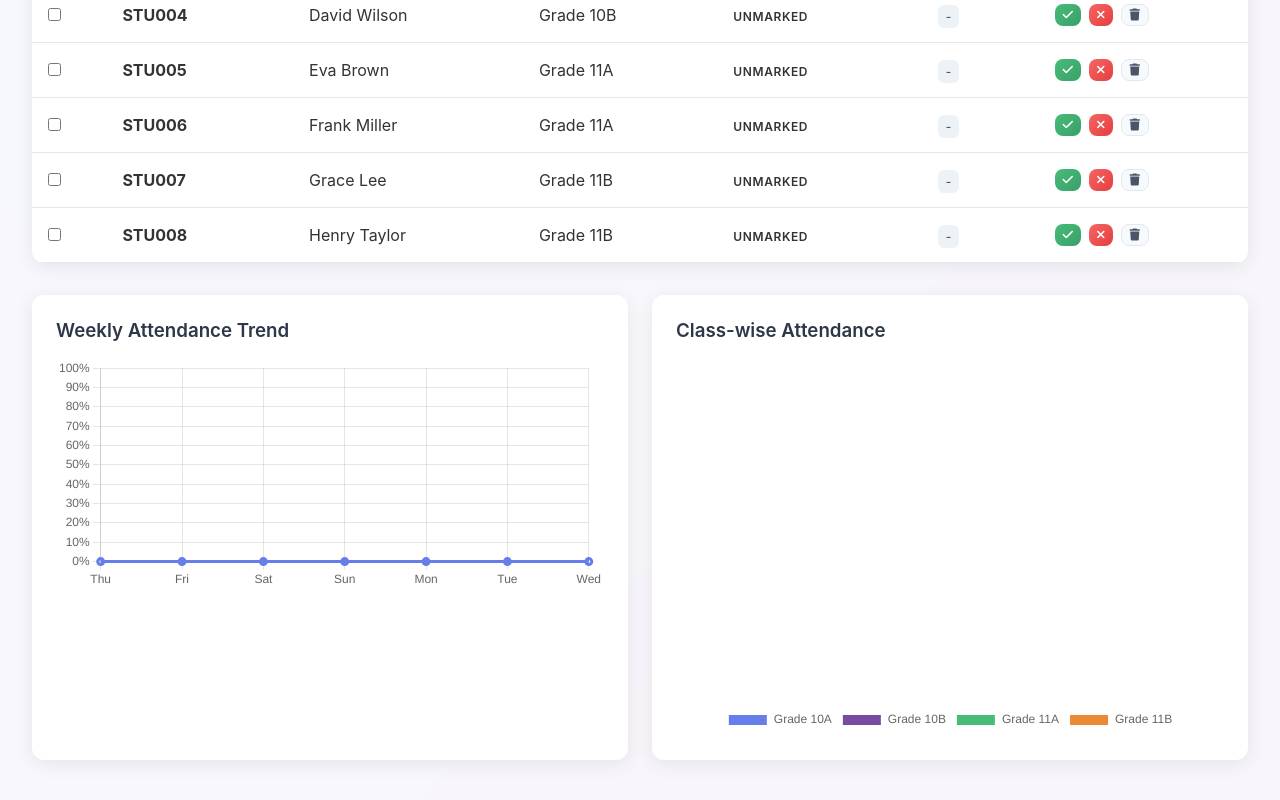
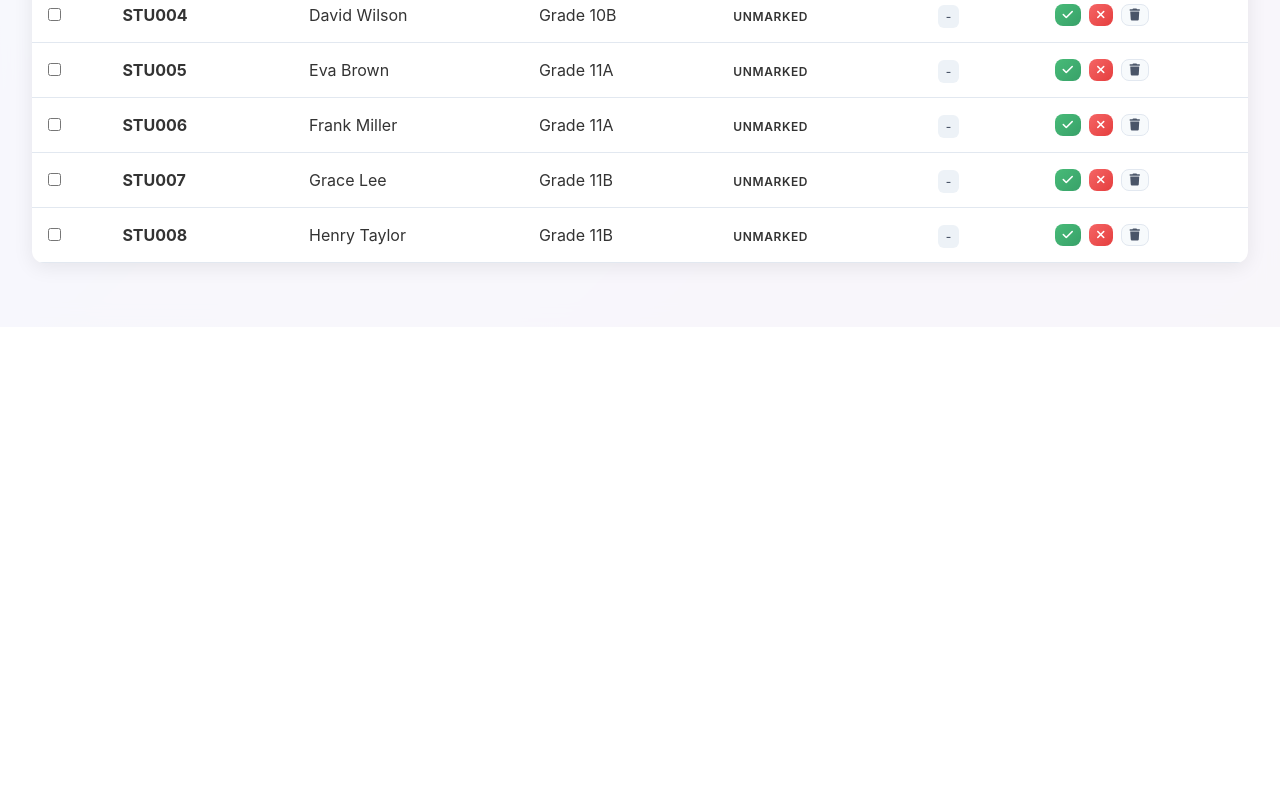
Before and after one commit to vinodff/git-sample-push, a website: page index.html in a window 1280 px wide. Shown: the part 642-1442 px from the top of the page. After the commit the page ends 969 px from the top, so only its background shows below. Drawn offline with nearby package versions, Linux system fonts and the light colour scheme; animation ran at ten frames a second.

Commit message:
Remove graphs from attendance tracker

```diff
--- a/app.js
+++ b/app.js
@@ -9,7 +9,6 @@ class AttendanceTracker {
         this.loadInitialData();
         this.updateStats();
         this.renderAttendanceTable();
-        this.initializeCharts();
     }
 
     initializeElements() {
@@ -291,128 +290,6 @@ class AttendanceTracker {
         document.getElementById('attendanceRate').textContent = `${attendanceRate}%`;
     }
 
-    initializeCharts() {
-        this.initWeeklyChart();
-        this.initClassChart();
-    }
-
-    initWeeklyChart() {
-        const ctx = document.getElementById('weeklyChart').getContext('2d');
-        const weekData = this.getWeeklyData();
-
-        new Chart(ctx, {
-            type: 'line',
-            data: {
-                labels: weekData.labels,
-                datasets: [{
-                    label: 'Attendance Rate (%)',
-                    data: weekData.data,
-                    borderColor: '#667eea',
-                    backgroundColor: 'rgba(102, 126, 234, 0.1)',
-                    borderWidth: 3,
-                    fill: true,
-                    tension: 0.4
-                }]
-            },
-            options: {
-                responsive: true,
-                maintainAspectRatio: false,
-                plugins: {
-                    legend: {
-                        display: false
-                    }
-                },
-                scales: {
-                    y: {
-                        beginAtZero: true,
-                        max: 100,
-                        ticks: {
-                            callback: function(value) {
-                                return value + '%';
-                            }
-                        }
-                    }
-                }
-            }
-        });
-    }
-
-    initClassChart() {
-        const ctx = document.getElementById('classChart').getContext('2d');
-        const classData = this.getClassData();
-
-        new Chart(ctx, {
-            type: 'doughnut',
-            data: {
-                labels: classData.labels,
-                datasets: [{
-                    data: classData.data,
-                    backgroundColor: [
-                        '#667eea',
-                        '#764ba2',
-                        '#48bb78',
-                        '#ed8936',
-                        '#f56565',
-                        '#9f7aea'
-                    ]
-                }]
-            },
-            options: {
-                responsive: true,
-                maintainAspectRatio: false,
-                plugins: {
-                    legend: {
-                        position: 'bottom'
-                    }
-                }
-            }
-        });
-    }
-
-    getWeeklyData() {
-        const labels = [];
-        const data = [];
-        const today = new Date();
-
-        for (let i = 6; i >= 0; i--) {
-            const date = new Date(today);
-            date.setDate(today.getDate() - i);
-            const dateKey = date.toISOString().split('T')[0];
-
-            labels.push(date.toLocaleDateString('en-US', { weekday: 'short' }));
-
-            const dayAttendance = this.attendance[dateKey] || {};
-            const totalStudents = this.students.length;
-            const presentCount = Object.values(dayAttendance).filter(a => a.status === 'present').length;
-            const rate = totalStudents > 0 ? Math.round((presentCount / totalStudents) * 100) : 0;
-
-            data.push(rate);
-        }
-
-        return { labels, data };
-    }
-
-    getClassData() {
-        const classes = [...new Set(this.students.map(student => student.class))];
-        const dateKey = this.currentDate;
-        const todayAttendance = this.attendance[dateKey] || {};
-
-        const labels = [];
-        const data = [];
-
-        classes.forEach(className => {
-            const classStudents = this.students.filter(student => student.class === className);
-            const presentCount = classStudents.filter(student =>
-                todayAttendance[student.id]?.status === 'present'
-            ).length;
-
-            labels.push(className);
-            data.push(presentCount);
-        });
-
-        return { labels, data };
-    }
-
     exportData() {
         const exportData = {
             students: this.students,
--- a/index.html
+++ b/index.html
@@ -132,19 +132,6 @@
                 </div>
             </section>
 
-            <!-- Analytics Section -->
-            <section class="analytics-section">
-                <div class="analytics-grid">
-                    <div class="chart-container">
-                        <h3>Weekly Attendance Trend</h3>
-                        <canvas id="weeklyChart"></canvas>
-                    </div>
-                    <div class="chart-container">
-                        <h3>Class-wise Attendance</h3>
-                        <canvas id="classChart"></canvas>
-                    </div>
-                </div>
-            </section>
         </main>
     </div>
 
@@ -185,7 +172,6 @@
     <!-- Toast Notifications -->
     <div id="toastContainer" class="toast-container"></div>
 
-    <script src="https://cdn.jsdelivr.net/npm/chart.js"></script>
     <script src="app.js"></script>
 </body>
 </html>
--- a/styles.css
+++ b/styles.css
@@ -295,30 +295,6 @@ label {
     font-weight: 500;
 }
 
-/* Analytics Section */
-.analytics-section {
-    margin-bottom: 2rem;
-}
-
-.analytics-grid {
-    display: grid;
-    grid-template-columns: repeat(auto-fit, minmax(400px, 1fr));
-    gap: 1.5rem;
-}
-
-.chart-container {
-    background: white;
-    padding: 1.5rem;
-    border-radius: 12px;
-    box-shadow: 0 4px 20px rgba(0, 0, 0, 0.08);
-}
-
-.chart-container h3 {
-    margin-bottom: 1rem;
-    color: #2d3748;
-    font-weight: 600;
-}
-
 /* Modal Styles */
 .modal {
     display: none;
```
